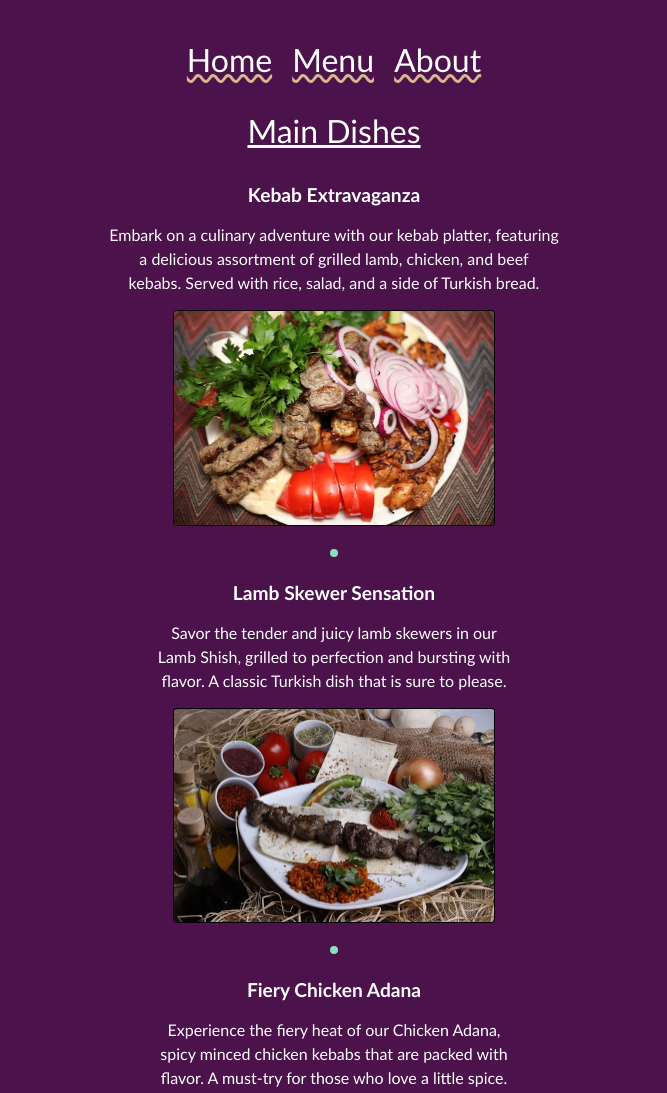
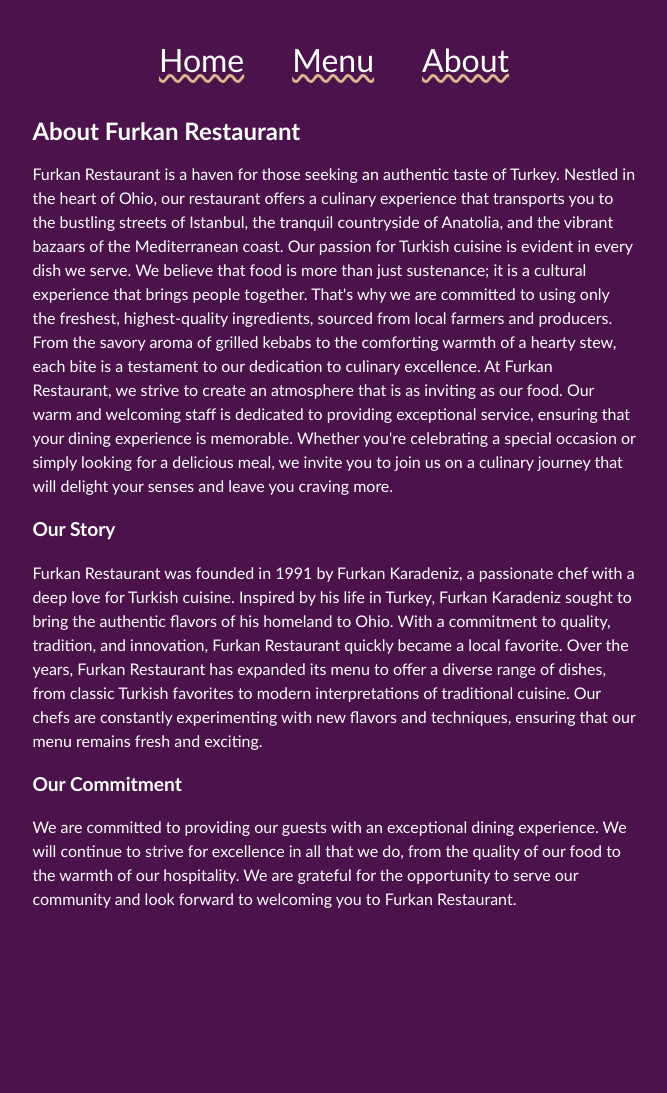
Before and after one commit to Suqbs/restaurant-page, a website built with webpack: page src/template.html in a window 1280 px wide. Shown: the top 1093 px of the page, without its empty margins (306-973 px from the left). After the commit the page ends 943 px from the top, so only its background shows below. Built offline with nearby package versions, Linux system fonts and the light colour scheme.

Commit message:
Add About Page

```diff
--- a/src/about-page.js
+++ b/src/about-page.js
@@ -0,0 +1,34 @@
+const aboutSection = document.createElement("div");
+aboutSection.classList.add("about-section");
+
+const tabTitle = document.createElement("h1");
+tabTitle.textContent = "About Furkan Restaurant";
+tabTitle.classList.add("tab-title");
+
+const about = document.createElement("p");
+about.textContent = "Furkan Restaurant is a haven for those seeking an authentic taste of Turkey. Nestled in the heart of Ohio, our restaurant offers a culinary experience that transports you to the bustling streets of Istanbul, the tranquil countryside of Anatolia, and the vibrant bazaars of the Mediterranean coast. Our passion for Turkish cuisine is evident in every dish we serve. We believe that food is more than just sustenance; it is a cultural experience that brings people together. That's why we are committed to using only the freshest, highest-quality ingredients, sourced from local farmers and producers. From the savory aroma of grilled kebabs to the comforting warmth of a hearty stew, each bite is a testament to our dedication to culinary excellence. At Furkan Restaurant, we strive to create an atmosphere that is as inviting as our food. Our warm and welcoming staff is dedicated to providing exceptional service, ensuring that your dining experience is memorable. Whether you're celebrating a special occasion or simply looking for a delicious meal, we invite you to join us on a culinary journey that will delight your senses and leave you craving more.";
+
+const ourStoryTitle = document.createElement("h2");
+ourStoryTitle.classList.add("title-in-about");
+ourStoryTitle.textContent = "Our Story";
+
+const ourStoryParagraph = document.createElement("p");
+ourStoryParagraph.textContent = "Furkan Restaurant was founded in 1991 by Furkan Karadeniz, a passionate chef with a deep love for Turkish cuisine. Inspired by his life in Turkey, Furkan Karadeniz sought to bring the authentic flavors of his homeland to Ohio. With a commitment to quality, tradition, and innovation, Furkan Restaurant quickly became a local favorite. Over the years, Furkan Restaurant has expanded its menu to offer a diverse range of dishes, from classic Turkish favorites to modern interpretations of traditional cuisine. Our chefs are constantly experimenting with new flavors and techniques, ensuring that our menu remains fresh and exciting.";
+
+const ourCommitmentTitle = document.createElement("h2");
+ourCommitmentTitle.classList.add("title-in-about");
+ourCommitmentTitle.textContent = "Our Commitment";
+
+const ourCommitmentParagraph = document.createElement("p");
+ourCommitmentParagraph.textContent = "We are committed to providing our guests with an exceptional dining experience. We will continue to strive for excellence in all that we do, from the quality of our food to the warmth of our hospitality. We are grateful for the opportunity to serve our community and look forward to welcoming you to Furkan Restaurant.";
+
+aboutSection.appendChild(tabTitle);
+aboutSection.appendChild(about);
+aboutSection.appendChild(ourStoryTitle);
+aboutSection.appendChild(ourStoryParagraph);
+aboutSection.appendChild(ourCommitmentTitle);
+aboutSection.appendChild(ourCommitmentParagraph);
+
+export function LoadAboutPage(content) {
+    content.appendChild(aboutSection);
+}
--- a/src/home-page.js
+++ b/src/home-page.js
@@ -1,6 +1,7 @@
 import coffeeImage from "./image/coffee.jpg";
 
 const title = document.createElement("h2");
+title.classList.add("welcoming-title");
 title.textContent = "A warm welcome to FURKAN RESTAURANT!";
 
 const image = document.createElement("img");
--- a/src/index.js
+++ b/src/index.js
@@ -1,8 +1,10 @@
 import "./styles.css";
 import { LoadHomePage } from "./home-page";
 import { LoadMenuPage } from "./menu-page";
+import { LoadAboutPage } from "./about-page";
 
 const content = document.getElementById("content");
 
 // LoadHomePage(content);
-LoadMenuPage(content);
+// LoadMenuPage(content);
+LoadAboutPage(content);
--- a/src/styles.css
+++ b/src/styles.css
@@ -35,6 +35,10 @@ video {
   --grid-gap: rem;
   --between-card-gap: 1.5rem;
   --after-section-gap: 1rem;
+  --content-img-width: 20rem;
+  --card-img-width: 30rem;
+  --content-max-width: 65ch;
+  --cardIntro-max-width: 100ch;
 }
 
 img {
@@ -58,6 +62,13 @@ header {
   text-align: center;
 }
 
+nav {
+  display: flex;
+  gap: 2rem;
+  flex-wrap: wrap;
+  justify-content: center;
+}
+
 nav button {
   color: var(--text-color);
   font-size: 2rem;
@@ -77,18 +88,18 @@ nav button {
   flex-direction: column;
   align-items: center;
   gap: var(--between-card-gap);
-  max-width: 65ch;
+  max-width: var(--content-max-width);
   line-height: 1.5rem;
 }
 
-#content h2 {
+#content .welcoming-title {
   font-weight: bold;
   font-size: 1.2rem;
   text-align: center;
 }
 
 #content img {
-  width: 20rem;
+  width: var(--content-img-width);
 }
 
 .card {
@@ -101,15 +112,16 @@ nav button {
 
 .card-title {
   max-width: 30ch;
+  text-align: center;
 }
 
 .card-intro {
-  max-width: 50ch;
+  max-width: var(--cardIntro-max-width);
   text-wrap: balance;
 }
 
-.card img {
-  width: 25rem;
+#content .card img {
+  width: var(--card-img-width);
 }
 
 hr.round-style {
@@ -118,8 +130,25 @@ hr.round-style {
 }
 
 .section-title {
+  text-align: center;
   font-size: 2rem;
   text-decoration: solid underline white 3px;
   color: var(--section-color);
   margin-bottom: var(--after-section-gap);
 }
+
+.tab-title {
+  font-size: 1.5rem;
+  font-weight: bold;
+}
+
+.about-section {
+  display: flex;
+  flex-direction: column;
+  gap: 1.2rem;
+}
+
+.title-in-about {
+  font-weight: bold;
+  font-size: 1.2rem;
+}
```
Also changed, not shown: src/image/chef.jpg (added).
